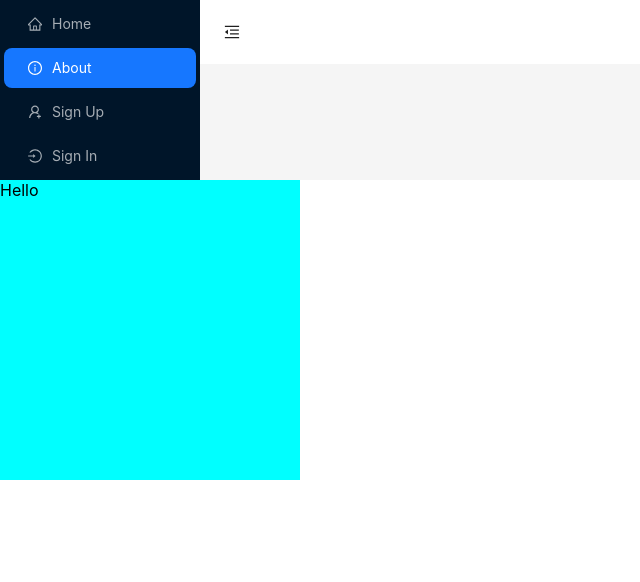
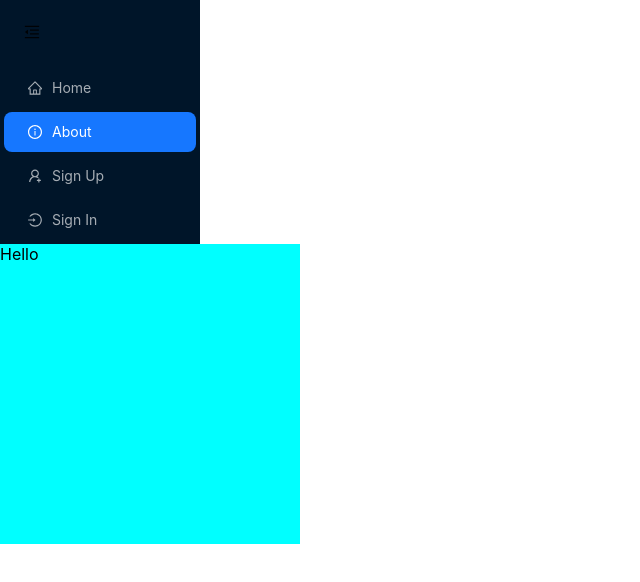
Before and after one commit to TravisH-bot/NAB, a React (Create React App) app: page /signup in a window 1280 px wide. Shown: the top 582 px of the page, without its empty margins (0-640 px from the left). Built offline with nearby package versions, Linux system fonts and the light colour scheme.

Commit message:
added main component

```diff
--- a/src/App.js
+++ b/src/App.js
@@ -4,6 +4,7 @@ import "./App.css";
 import "./index.css";
 
 import NavBar from "./components/nav/Nav.component";
+import Main from "./components/main/main.component";
 import Landing from "./pages/landing/Landing.page";
 import SignUp from "./pages/signup/Signup.page";
 import SignIn from "./pages/signin/Signin.page";
@@ -12,6 +13,7 @@ const App = () => {
   return (
     <>
       <NavBar />
+      <Main />
       <Routes>
         <Route path="/" element={<Landing />} />
         <Route path="/signup" element={<SignUp />} />
--- /dev/null
+++ b/src/components/main/main.component.js
@@ -0,0 +1,8 @@
+import React from "react";
+import "./main.styles.css";
+
+const Main = () => {
+  return <div className="main"></div>;
+};
+
+export default Main;
--- a/src/components/nav/Nav.component.js
+++ b/src/components/nav/Nav.component.js
@@ -23,9 +23,18 @@ const NavBar = () => {
     token: { colorBgContainer },
   } = theme.useToken();
   return (
-    <Layout>
     <Sider trigger={null} collapsible collapsed={collapsed}>
-        <div className="demo-logo-vertical" />
+      <Button
+        type="text"
+        icon={collapsed ? <MenuUnfoldOutlined /> : <MenuFoldOutlined />}
+        onClick={() => setCollapsed(!collapsed)}
+        style={{
+          fontSize: "16px",
+          width: 64,
+          height: 64,
+        }}
+      />
+      <div className="logo-vertical" />
 
       <Menu
         className="menu"
@@ -65,26 +74,6 @@ const NavBar = () => {
         })}
       />
     </Sider>
-      <Layout>
-        <Header
-          style={{
-            padding: 0,
-            background: colorBgContainer,
-          }}
-        >
-          <Button
-            type="text"
-            icon={collapsed ? <MenuUnfoldOutlined /> : <MenuFoldOutlined />}
-            onClick={() => setCollapsed(!collapsed)}
-            style={{
-              fontSize: "16px",
-              width: 64,
-              height: 64,
-            }}
-          />
-        </Header>
-      </Layout>
-    </Layout>
   );
 };
 
--- a/src/pages/signup/Signup.page.js
+++ b/src/pages/signup/Signup.page.js
@@ -1,8 +1,16 @@
 import React from "react";
 import "./Signup.styles.css";
+import Main from "../../components/main/main.component";
 
 const SignUp = () => {
-  return <div className="test">Hello</div>;
+  return (
+    <>
+      <Main />
+      <div className="main">
+        <div className="test">Hello</div>
+      </div>
+    </>
+  );
 };
 
 export default SignUp;
```
Also changed, not shown: src/components/main/main.styles.css (added). Lines whose indentation alone changed are shown as unchanged.
